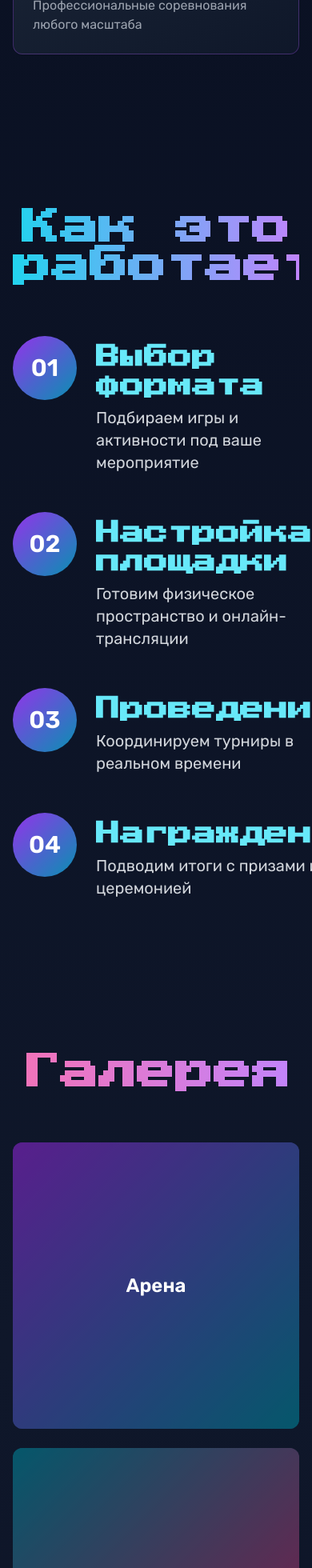
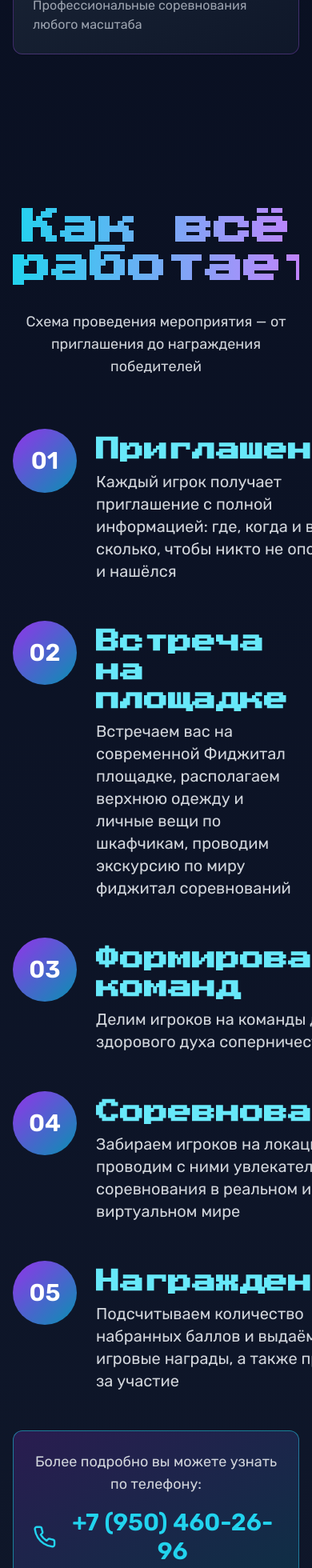
Before and after one commit to pr-poehali-dev/parallax-league-games, a React (Vite) app: page / in a window 390 px wide. Shown: the part 3147-5107 px from the top of the page at 80% size. Built offline with nearby package versions, Linux system fonts and the light colour scheme.

Commit message:
docs: добавить статью "Как все работает"

```diff
--- a/src/pages/Index.tsx
+++ b/src/pages/Index.tsx
@@ -43,10 +43,11 @@ const Index = () => {
   ];
 
   const steps = [
-    { step: '01', title: 'Выбор формата', description: 'Подбираем игры и активности под ваше мероприятие' },
-    { step: '02', title: 'Настройка площадки', description: 'Готовим физическое пространство и онлайн-трансляции' },
-    { step: '03', title: 'Проведение', description: 'Координируем турниры в реальном времени' },
-    { step: '04', title: 'Награждение', description: 'Подводим итоги с призами и церемонией' },
+    { step: '01', title: 'Приглашения', description: 'Каждый игрок получает приглашение с полной информацией: где, когда и во сколько, чтобы никто не опоздал и нашёлся' },
+    { step: '02', title: 'Встреча на площадке', description: 'Встречаем вас на современной Фиджитал площадке, располагаем верхнюю одежду и личные вещи по шкафчикам, проводим экскурсию по миру фиджитал соревнований' },
+    { step: '03', title: 'Формирование команд', description: 'Делим игроков на команды для здорового духа соперничества' },
+    { step: '04', title: 'Соревнования', description: 'Забираем игроков на локации и проводим с ними увлекательные соревнования в реальном и виртуальном мире' },
+    { step: '05', title: 'Награждение', description: 'Подсчитываем количество набранных баллов и выдаём игровые награды, а также призы за участие' },
   ];
 
   const tariffs = [
@@ -233,9 +234,12 @@ const Index = () => {
         }}
       >
         <div className="container mx-auto px-4">
-          <h2 className="text-5xl md:text-6xl font-bold text-center mb-16 bg-clip-text text-transparent bg-gradient-to-r from-cyan-400 to-purple-400">
-            Как это работает
+          <h2 className="text-5xl md:text-6xl font-bold text-center mb-8 bg-clip-text text-transparent bg-gradient-to-r from-cyan-400 to-purple-400">
+            Как всё работает?
           </h2>
+          <p className="text-center text-gray-300 text-lg mb-16 max-w-3xl mx-auto">
+            Схема проведения мероприятия — от приглашения до награждения победителей
+          </p>
           <div className="max-w-4xl mx-auto space-y-12">
             {steps.map((step, idx) => (
               <div key={idx} className="flex gap-6 items-start group">
@@ -250,6 +254,22 @@ const Index = () => {
                 </div>
               </div>
             ))}
+          </div>
+          <div className="mt-12 text-center">
+            <Card className="max-w-2xl mx-auto bg-gradient-to-br from-purple-600/20 to-cyan-600/20 border-cyan-400/50 backdrop-blur-sm">
+              <CardContent className="pt-6">
+                <p className="text-gray-300 text-lg mb-4">
+                  Более подробно вы можете узнать по телефону:
+                </p>
+                <a
+                  href="tel:+79504602696"
+                  className="inline-flex items-center gap-3 text-3xl font-bold text-cyan-400 hover:text-cyan-300 transition-colors"
+                >
+                  <Icon name="Phone" size={32} />
+                  +7 (950) 460-26-96
+                </a>
+              </CardContent>
+            </Card>
           </div>
         </div>
       </section>
```
